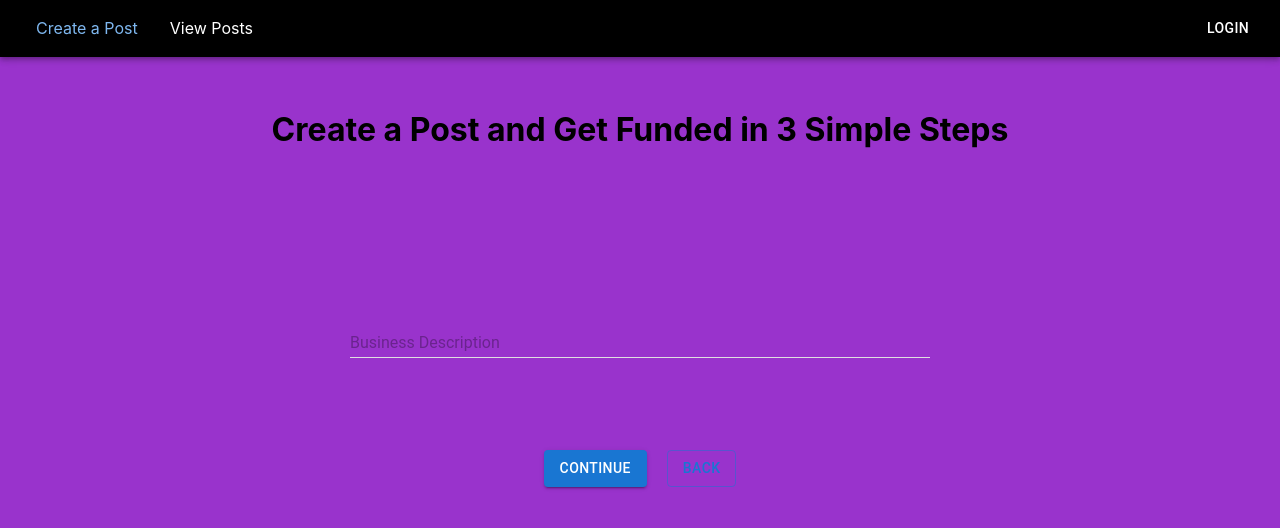
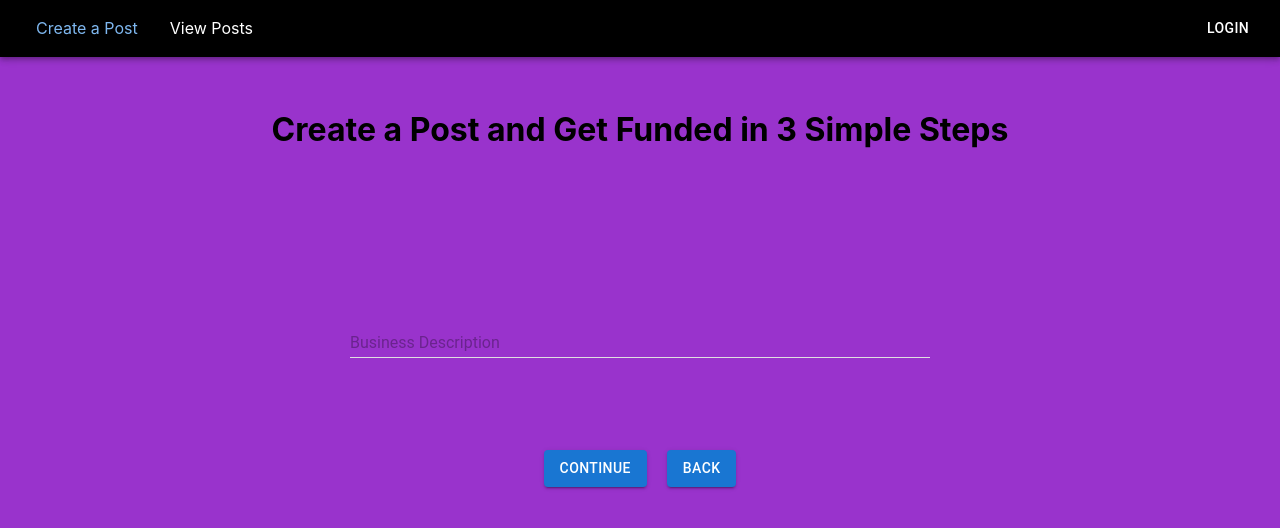
Before and after one commit to aidapira/kickstarter_platform_app, a React (Create React App) app in the folder client/: page /create-posts in a window 1280 px wide. Both pictures are taken after a click on the button "CONTINUE". Shown: the top 528 px of the page. Built offline with nearby package versions, Linux system fonts and the light colour scheme.

Commit message:
change the color of the back button

```diff
--- a/client/src/views/confirm.jsx
+++ b/client/src/views/confirm.jsx
@@ -63,7 +63,7 @@ class FormBusinessName extends React.Component {
                         <Button
                             label="Back"
                             onClick={this.back}
-                            variant="outlined"
+                            variant="contained"
                             style={styles.button}
                         >Back</Button>
                     </div>
--- a/client/src/views/formBusinessDesc.jsx
+++ b/client/src/views/formBusinessDesc.jsx
@@ -41,7 +41,7 @@ class FormBusinessDesc extends React.Component {
                         <Button
                             label="Back"
                             onClick={this.back}
-                            variant="outlined"
+                            variant="contained"
                             style={styles.button}
                         >Back</Button>
                     </div>
--- a/client/src/views/formBusinessInsp.jsx
+++ b/client/src/views/formBusinessInsp.jsx
@@ -41,7 +41,7 @@ class FormBusinessDesc extends React.Component {
                         <Button
                             label="Back"
                             onClick={this.back}
-                            variant="outlined"
+                            variant="contained"
                             style={styles.button}
                         >Back</Button>
                     </div>
```
